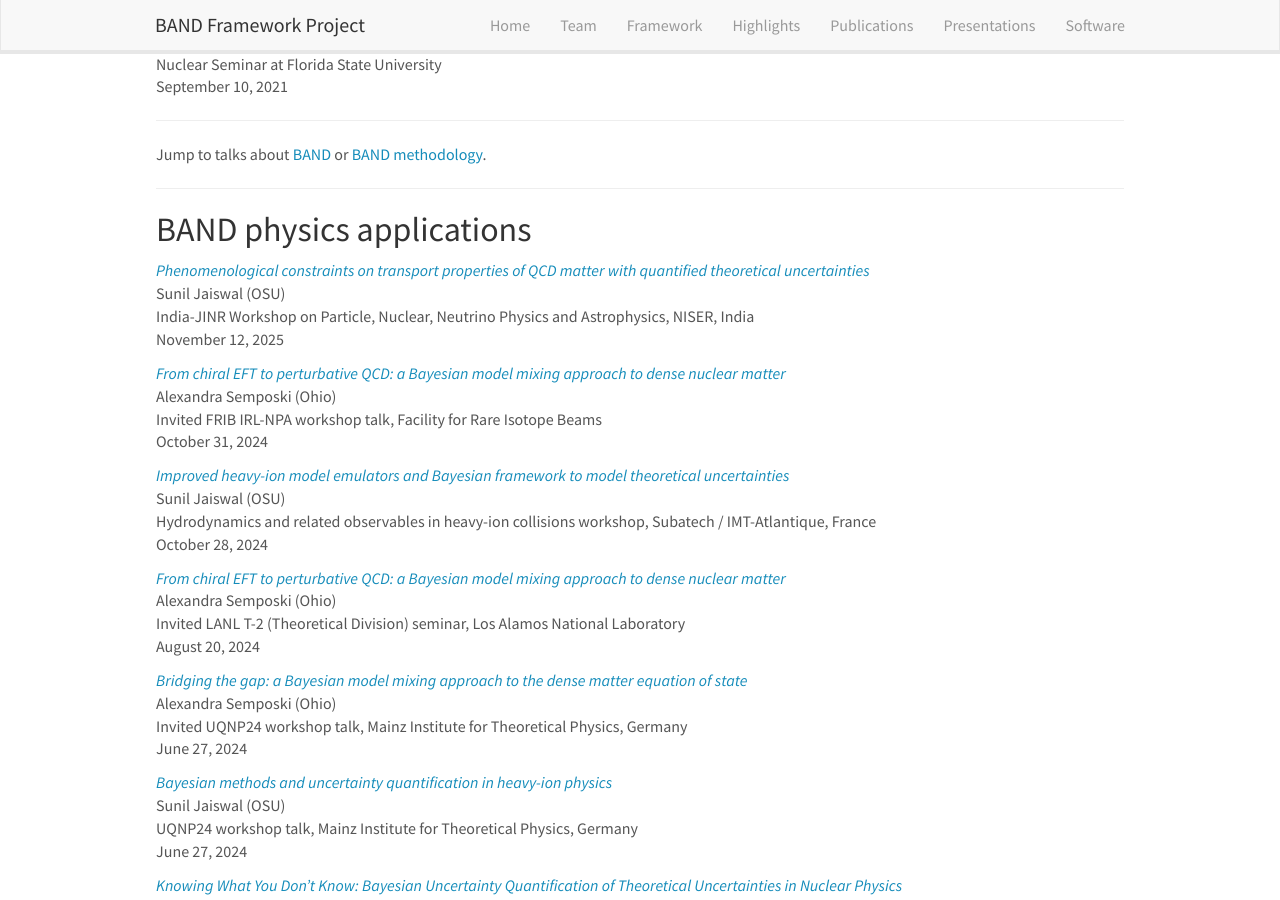
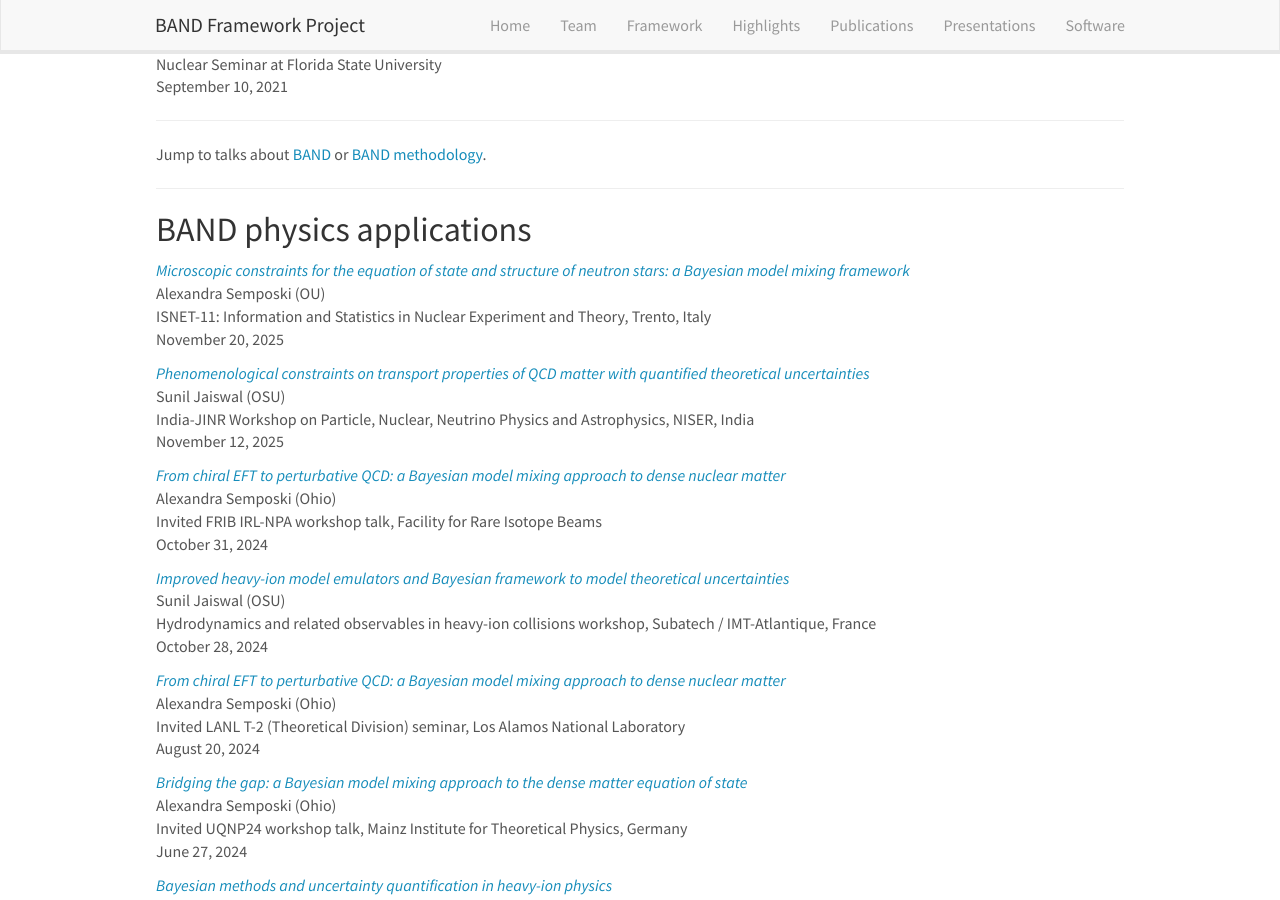
Before and after one commit to bandframework/bandframework.github.io, a Jekyll site: the page built from _pages/presentations.md, in a window 1280 px wide and 900 px high, scrolled down 4832 px. Built offline with Jekyll 4.4.1, drawn with Linux system fonts in a browser that asks for light colours; nearby versions of some CDN libraries.

Commit message:
adding ISNET 11 talk by ACS
Added a new presentation entry for Alexandra Semposki.

```diff
--- a/_data/presentations.yml
+++ b/_data/presentations.yml
@@ -1,3 +1,16 @@
+- title: "Microscopic constraints for the equation of state and structure of neutron stars: a Bayesian model mixing framework"
+  image:
+  location: >
+    ISNET-11: Information and Statistics in Nuclear Experiment and Theory, Trento, Italy
+  date: >
+    November 20, 2025
+  presenter: Alexandra Semposki (OU)
+  link:
+    url: https://indico.ectstar.eu/event/247/contributions/6602/attachments/4109/5957/Semposki_ISNET_11.pdf
+  highlight: 0
+  type: physics
+  news2:
+
 - title: "Bayesian framework for model-data comparison with theoretical uncertainty quantification"
   image:
   location: >
```
